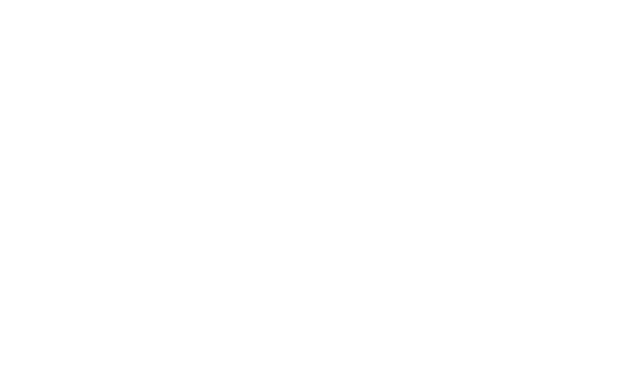
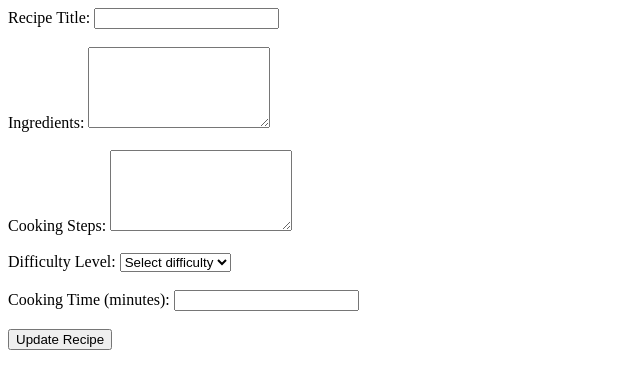
Before and after one commit to swayakrishna/RecipeApp, a Flask app: page /edit_recipe/1 in a window 1280 px wide. Before the commit the part shown is empty. Shown: the top 389 px of the page, without its empty margins (0-640 px from the left). Run offline with Flask 3, Linux system fonts and the light colour scheme; tables that the repository leaves empty hold one stand-in row (values such as "Sample post").

Commit message:
Edit template data population

```diff
--- a/app.py
+++ b/app.py
@@ -50,7 +50,9 @@
 @app.route('/list_recipe')
 def list_recipe():
     recipes = Recipe.query.all()
-    print(Recipe)
+    if request.method == 'POST':
+        print(Recipe)
+
     return render_template('list_recipe.html', recipes=recipes)
 
 if __name__ == '__main__':
--- a/templates/edit_recipe.html
+++ b/templates/edit_recipe.html
@@ -6,6 +6,33 @@
     <title>Edit Recipe</title>
 </head>
 <body>
+    <form action="{{ url_for('edit_recipe') }}" method="post" id="edit-recipe-form">
+        <label for="title">Recipe Title:</label>
+        <input type="text" id="title" name="title" value="{{ recipe.name }}" required>
+        <br><br>
 
+        <label for="ingredients">Ingredients:</label>
+        <textarea id="ingredients" name="ingredients" value="{{ recipe.ingredients }}" rows="5" required></textarea>
+        <br><br>
+
+        <label for="steps">Cooking Steps:</label>
+        <textarea id="steps" name="steps" value="{{ recipe.steps }}" rows="5" required></textarea>
+        <br><br>
+
+        <label for="difficulty">Difficulty Level:</label>
+        <select id="difficulty" name="difficulty" required>
+            <option value="" disabled selected>Select difficulty</option>
+            <option value="Easy">Easy</option>
+            <option value="Medium">Medium</option>
+            <option value="Hard">Hard</option>
+        </select>
+        <br><br>
+
+        <label for="cooking-time">Cooking Time (minutes):</label>
+        <input type="number" id="cooking-time" name="cooking_time" value="{{ recipe.ingredients }}" required>
+        <br><br>
+
+        <button type="submit">Update Recipe</button>
+    </form>
 </body>
 </html>
```
